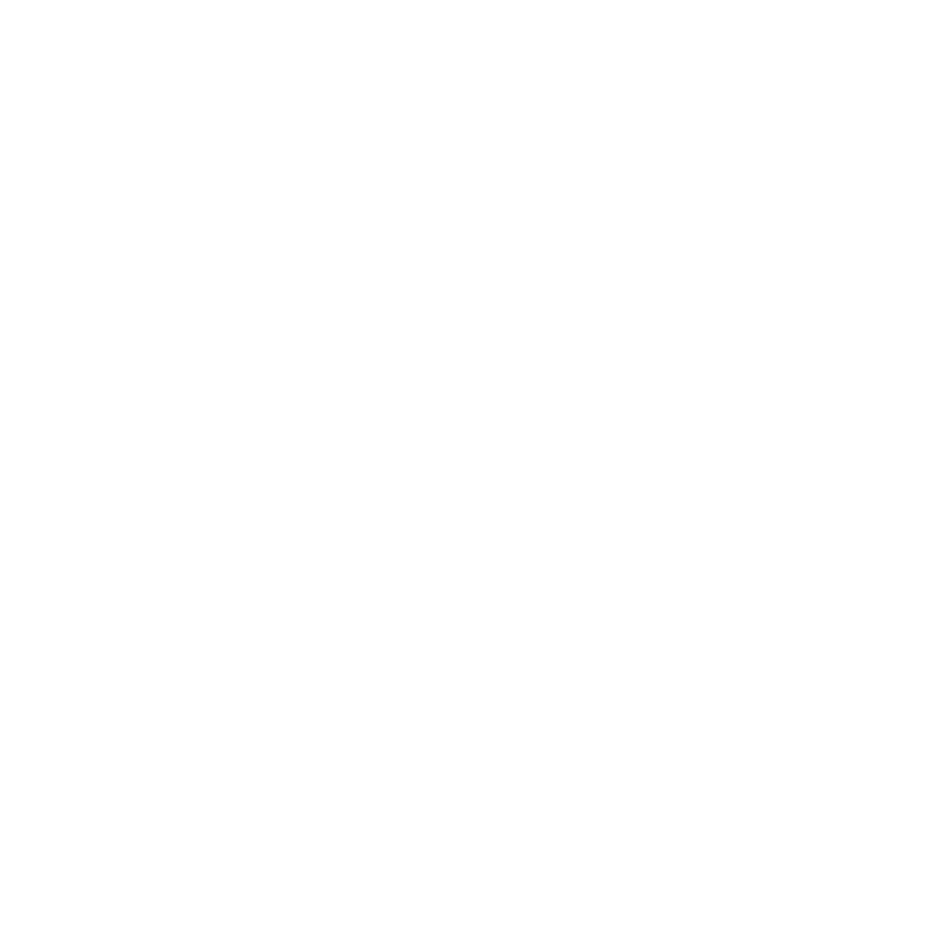
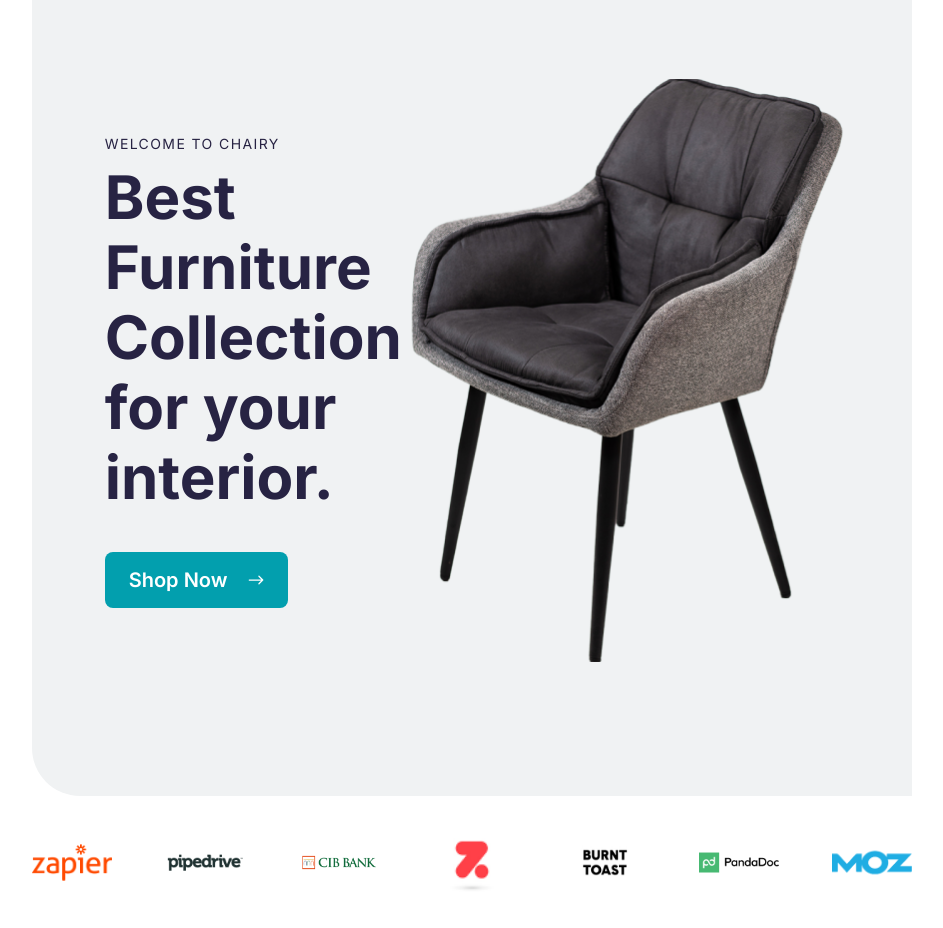
Before and after one commit to theeasadali/ui-ux-temp8-theeasadali, a Next.js app: page / in a window 1280 px wide. Shown: the part 260-1188 px from the top of the page, without its empty margins (168-1111 px from the left). Before the commit the page ends 800 px from the top, so only its background shows below. Built offline with nearby package versions, Linux system fonts and the light colour scheme.

Commit message:
Completed hero and logos section

```diff
--- a/src/app/components/bottom-nav.tsx
+++ b/src/app/components/bottom-nav.tsx
@@ -2,7 +2,7 @@ import Link from 'next/link'
 import React from 'react'
 const BottomNav = () => {
   return (
-    <div className='bg-white'>
+    <div className='bg-white shadow-[0_1px_0_0_#E1E3E5]'>
         <div className='py-[14px] flex justify-between gap-2 container h-[74px] items-center'>
             <nav className='flex gap-8 text-[#636270] font-medium text-[14px]'>
                 <Link className='text-primaryText' href={`#`}>Home</Link>
--- /dev/null
+++ b/src/app/components/hero.tsx
@@ -0,0 +1,24 @@
+import React from 'react'
+import Image from 'next/image'
+const Hero = () => {
+  return (
+    <div>
+        <div className='flex justify-between gap-2 container px-[73px] h-[850px] items-center bg-background rounded-bl-[48px]'>
+            <div className='text-secondary flex flex-col gap-10'>
+                <div className='flex flex-col gap-2'>
+                    <span className='text-[14px] uppercase tracking-widest'>Welcome to chairy</span>
+                    <h1 className='text-[60px] font-bold leading-[70px]'>Best Furniture <br /> Collection for your <br /> interior.</h1>
+                </div>
+                <button className='flex gap-[20px] items-center rounded-lg w-fit bg-primary text-white font-semibold text-xl px-6 py-[14px] transition-colors duration-200 hover:bg-primaryText'>
+                    <span>{`Shop Now`}</span>
+                    <Image src={`/img/line.svg`} height={16} width={16} alt='cart-icon'/>
+                </button>
+            </div>
+            <Image src={`/img/Product\ Image.png`} height={584} width={434} alt='chair-hero'/>
+
+        </div>
+    </div>
+  )
+}
+
+export default Hero
--- /dev/null
+++ b/src/app/components/logos-section.tsx
@@ -0,0 +1,17 @@
+import React from 'react'
+import Image from 'next/image'
+const LogosSection = () => {
+  return (
+    <div className='flex justify-between items-center gap-4 py-[54] container h-[134px]'>
+        <Image src={`/img/logo1.png`} height={80} width={80} alt='Client Logo1'/>
+        <Image src={`/img/Logo2.png`} height={80} width={80} alt='Client Logo2'/>
+        <Image src={`/img/Logo3.png`} height={80} width={80} alt='Client Logo3'/>
+        <Image src={`/img/Logo4.png`} height={80} width={80} alt='Client Logo4'/>
+        <Image src={`/img/Logo5.png`} height={80} width={80} alt='Client Logo5'/>
+        <Image src={`/img/Logo6.png`} height={80} width={80} alt='Client Logo6'/>
+        <Image src={`/img/Logo7.png`} height={80} width={80} alt='Client Logo7'/>
+    </div>
+  )
+}
+
+export default LogosSection
--- a/src/app/layout.tsx
+++ b/src/app/layout.tsx
@@ -19,10 +19,12 @@ export default function RootLayout({
 }>) {
   return (
     <html lang="en">
+      <body className={inter.className}>
       <TopNav/>
       <MiddleNav/>
       <BottomNav/>
-      <body className={inter.className}>{children}</body>
+        {children}
+      </body>
     </html>
   );
 }
--- a/src/app/page.tsx
+++ b/src/app/page.tsx
@@ -4,6 +4,8 @@ import Product from "./components/product";
 import Product2 from "./components/product-2";
 import ProductBig from "./components/product-big";
 import CartItem from "./components/cart-item";
+import Hero from "./components/hero";
+import LogosSection from "./components/logos-section";
 
 export default function Home() {
   interface Product {
@@ -138,6 +140,8 @@ export default function Home() {
 
   return (
     <>
+      <Hero/>
+      <LogosSection/>
       {/* <Product title="Classic Wooden Chair" label="New" image="/img/Image.png" price={20} />
       <Category />
       <Product2/>
```
Also changed, not shown: public/img/Line.svg (added).
